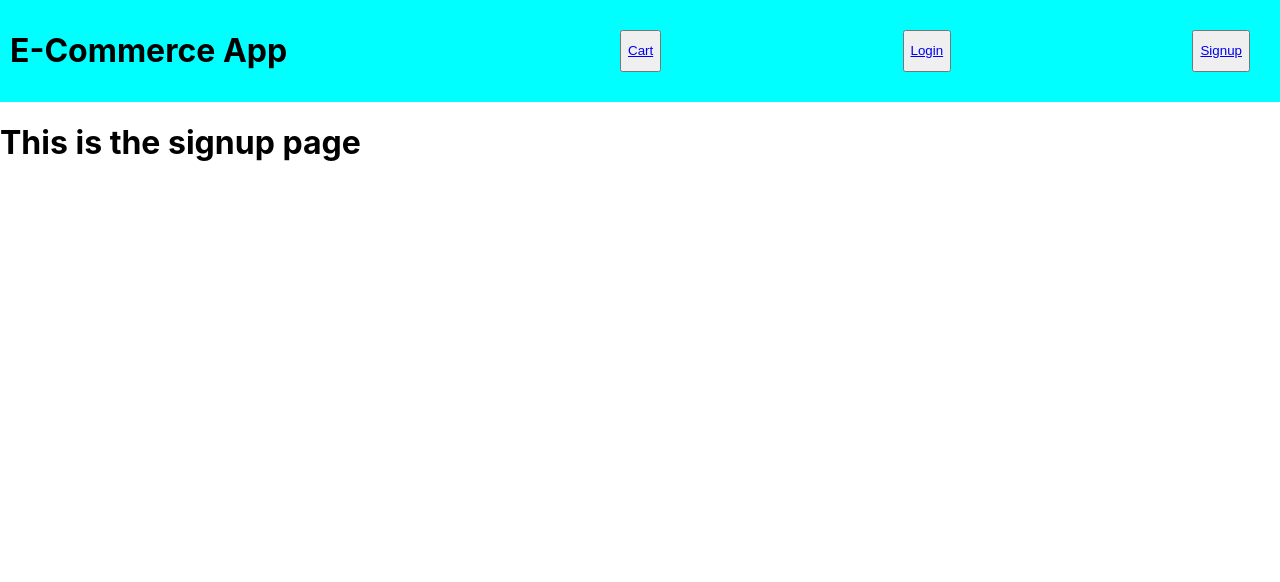
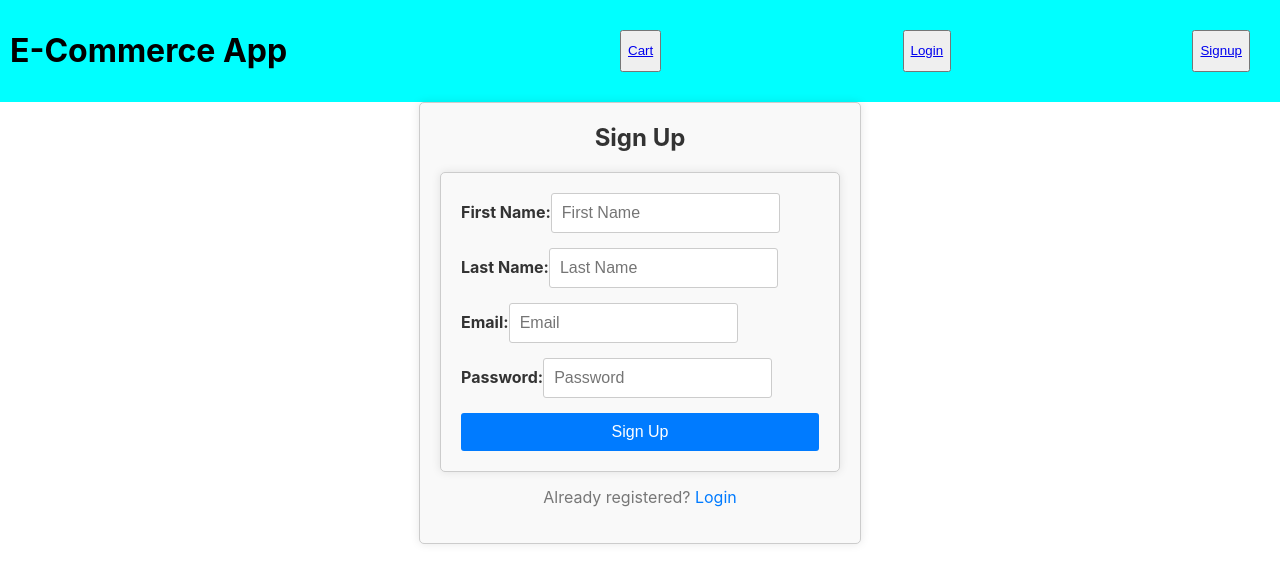
Before and after one commit to Group-5-Phase-2/Phase-2-Group-Project, a React (Create React App) app: page /signup in a window 1280 px wide. Shown: the top 582 px of the page. Built offline with nearby package versions, Linux system fonts and the light colour scheme.

Commit message:
updated Signup

```diff
--- a/src/Components/Signup.js
+++ b/src/Components/Signup.js
@@ -1,8 +1,82 @@
-function Signup (){
-    return (
-        <div>
-            <h1>This is the signup page</h1>
+// import { useState } from "react";
+// function Signup (){
+
+//     const [formData, setFormData] = useState({
+//         firstName: '',
+//         lastName: '',
+//         email: '',
+//         password: ''
+//     });
+
+//     return (
+//         <div>
+//             <h1>Sign Up</h1>
+//             <form>
+//                <input
+//                type="text"
+//                name="First Name"
+//                placeholder="First Name"
+
+//                />
+
+//                <input
+//                type="text"
+//                name="Last Name"
+//                placeholder="Last Name"
+//                />
+
+//                <input
+//                type="email"
+//                name="Email"
+//                placeholder="Email"
+//                />
+
+//                <input
+//                type="password"
+//                name="password"
+//                placeholder="Password"
+//                />
+//                 <button type="Submit">Sign Up</button>
+//             </form>
+//             <p>Already registered ? <a href="#">Login</a></p>
+
+
+//         </div>
+//     )
+// }
+// export default Signup
+
+
+import React from 'react';
+
+const Signup = () => {
+  return (
+    <div className="signup-form">
+      <h2>Sign Up</h2>
+      <form className='signup-form'>
+        <div className="input-group">
+            <label for="firstName">First Name:</label>
+          <input type="text" name="firstName" placeholder="First Name" required />
         </div>
-    )
-}
-export default Signup
+        <div className="input-group">
+        <label for="lastName">Last Name:</label>
+          <input type="text" name="lastName" placeholder="Last Name" required />
+        </div>
+        <div className="input-group">
+        <label for="email">Email:</label>
+          <input type="email" name="email" placeholder="Email" required />
+        </div>
+        <div className="input-group">
+        <label for="password">Password:</label>
+          <input type="password" name="password" placeholder="Password" required />
+        </div>
+        <button type="submit">Sign Up</button>
+      </form>
+      <p className="login-link">
+        Already registered? <a href="#">Login</a>
+      </p>
+    </div>
+  );
+};
+
+export default Signup;
--- a/src/index.css
+++ b/src/index.css
@@ -52,3 +52,78 @@ code {
   object-fit: contain;
   margin: auto;
 }
+.header{
+  display: flex;
+  justify-content: center;
+  align-items: center;
+  background-color: blue;
+  padding: 15px;
+}
+
+.signup-form {
+  max-width: 400px;
+  margin: auto;
+  padding: 20px;
+  border: 1px solid #ccc;
+  border-radius: 5px;
+  box-shadow: 0 0 10px rgba(0, 0, 0, 0.1);
+  background-color: #f9f9f9;
+}
+
+.signup-form h2 {
+  margin-top: 0;
+  text-align: center;
+  color: #333;
+}
+
+.signup-form form {
+  display: flex;
+  flex-direction: column;
+}
+
+.signup-form .input-group {
+  margin-bottom: 15px;
+}
+
+.signup-form label {
+  font-weight: bold;
+  margin-bottom: 5px;
+  color: #333;
+}
+
+.signup-form input {
+  padding: 10px;
+  border: 1px solid #ccc;
+  border-radius: 3px;
+  font-size: 16px;
+}
+
+.signup-form button {
+  background-color: #007bff;
+  color: white;
+  border: none;
+  padding: 10px;
+  border-radius: 3px;
+  font-size: 16px;
+  cursor: pointer;
+  transition: background-color 0.3s;
+}
+
+.signup-form button:hover {
+  background-color: #0056b3;
+}
+
+.login-link {
+  margin-top: 15px;
+  text-align: center;
+  color: #777;
+}
+
+.login-link a {
+  color: #007bff;
+  text-decoration: none;
+}
+
+.login-link a:hover {
+  text-decoration: underline;
+}
```
